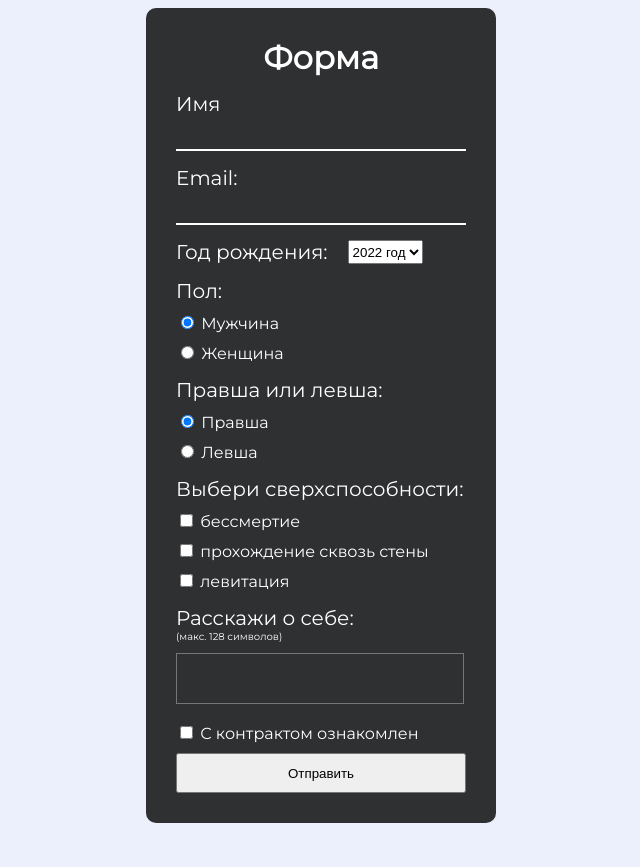
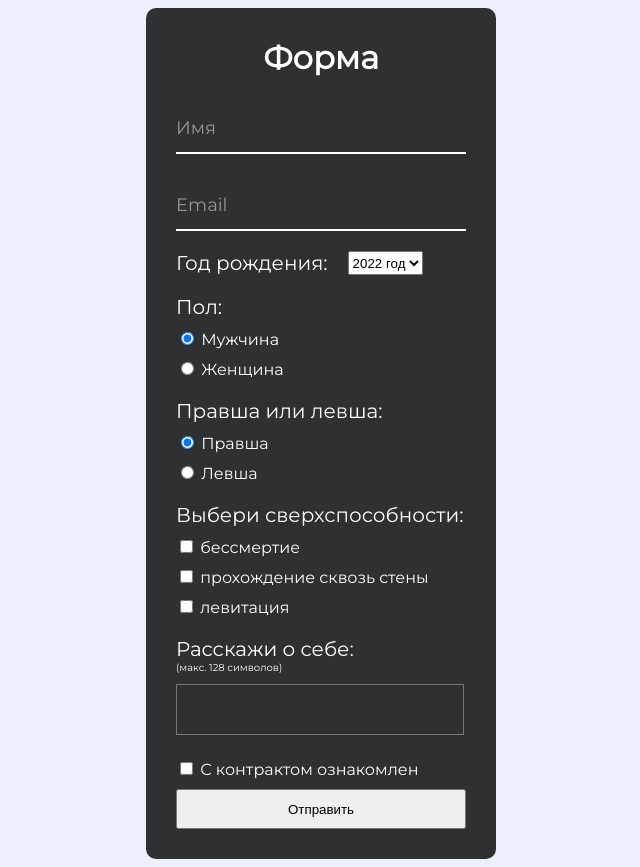
Before and after one commit to IvanAngoldt/web, a PHP site: page / in a window 1280 px wide. Shown: the whole page, without its empty margins (319-959 px from the left). Before the commit the page ends 823 px from the top, so only its background shows below. Run offline with PHP 8.4, Linux system fonts and the light colour scheme.

Commit message:
animated inputs

```diff
--- a/task3/form.php
+++ b/task3/form.php
@@ -10,17 +10,19 @@
 </head>
 <body>
   <form action="" method="POST">
+    <div class="form-head">
+        <h1>Форма</h1>
+    </div>
     <div class="form-content">
       <div class="form-item">
-        <h1>Форма</h1>
-      </div>
-      <div class="form-item">
-        <p class="name">Имя</p>
-        <input class="line" name="name" />
-      </div>
-      <div class="form-item">
-        <p class="email">Email:</p>
-        <input type="email" class="line" name="email" />
+        <div class="group1">
+          <input type="text" class="line" name="name" required>
+          <label class="labelText" for="name">Имя</label>
+        </div>
+        <div class="group2">
+          <input type="text" class="line" name="email" required>
+          <label class="labelText" for="name">Email</label>
+        </div>
       </div>
       <div class="form-item">
         <div class="date">
--- a/task3/index.php
+++ b/task3/index.php
@@ -71,7 +71,7 @@ if (empty($name)) {
 } else if (empty($biography)) {
   print('
     <h1>
-      Заполните биографию.
+      Расскажи о себе что-нибудь.
     </h1>
   <br/>');
   $errors = TRUE;
--- a/task3/style.css
+++ b/task3/style.css
@@ -18,8 +18,62 @@ form {
 }
 
 .form-item {
-    margin-bottom: 15px;
+    margin-bottom: 20px;
 }
+
+.form-head {
+    margin-bottom: 40px;
+}
+
+/* name & email animated inputs */
+
+.group1, .group2 {
+    position: relative;
+}
+
+.group1 {
+    margin-bottom: 40px;
+}
+
+.line {
+    width: 285px;
+    height: 30px;
+    font-size: 16px;
+    background: transparent;
+    border: none;
+    border-bottom: 2px solid white;
+    border-radius: 0px;
+    color: white;
+    padding: 0px;
+    padding-left: 5px;
+    padding-bottom: 5px;
+    display: block;
+}
+
+.line:focus {
+    outline: none;
+}
+
+.labelText {
+    font-size: 18px;
+    font-weight: normal;
+    color: #969696;
+    position: absolute;
+    pointer-events: none;
+    top: 0px;
+    transition: 0.2s ease all;
+    -moz-transition: 0.2s ease all;
+    -webkit-transition: 0.2s ease all;
+}
+
+.line:focus ~ .labelText,
+.line:valid ~ .labelText {
+    top: -30px;
+    font-size: 20px;
+    color: white;
+}
+
+/* end */
 
 h1 {
     text-align: center;
@@ -34,21 +88,6 @@ p {
 
 .name, .email {
     margin-bottom: 0px;
-}
-
-.line {
-    width: 285px;
-    height: 30px;
-    font-size: medium;
-    background: transparent;
-    border: 0px;
-    border-bottom: 2px solid white;
-    border-radius: 0px;
-    outline: none;
-    color: white;
-    padding: 0px;
-    padding-left: 5px;
-    padding-bottom: 3px;
 }
 
 .date {
```
